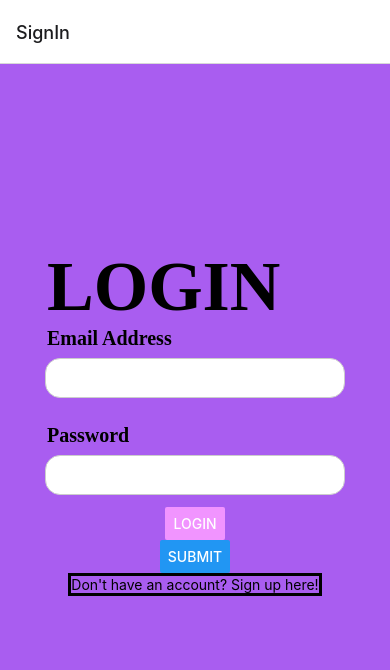
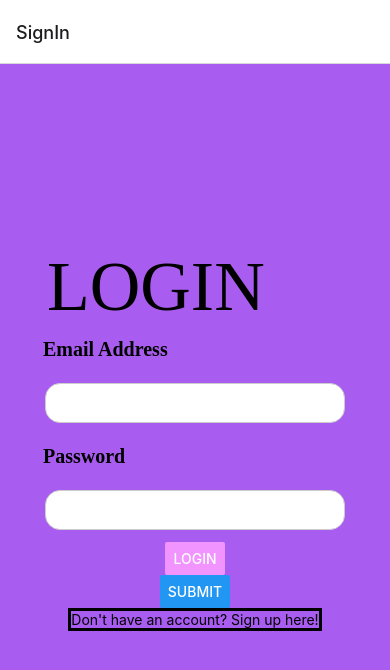
Before and after one commit to BruinEngineeringF22/Sigmax_App, a React Native app: screen /SignIn in a window 390 px wide. Shown: the top 670 px of the page. Built offline with nearby package versions, Linux system fonts and the light colour scheme; no server answers.

Commit message:
added sign up and firebase

```diff
--- a/App.js
+++ b/App.js
@@ -1,5 +1,5 @@
-import { StatusBar } from 'expo-status-bar';
-import { StyleSheet, Text, View } from 'react-native';
+import { StatusBar } from "expo-status-bar";
+import { StyleSheet, Text, View } from "react-native";
 import * as React from "react";
 import { NavigationContainer } from "@react-navigation/native";
 import { createNativeStackNavigator } from "@react-navigation/native-stack";
@@ -11,7 +11,6 @@ export default function App() {
   const Stack = createNativeStackNavigator();
 
   return (
-
     <NavigationContainer>
       <Stack.Navigator initialRouteName="SignIn">
         <Stack.Screen name="SignIn" component={SignIn} />
--- a/package.json
+++ b/package.json
@@ -14,6 +14,7 @@
     "@react-navigation/native-stack": "^6.9.1",
     "expo": "~47.0.3",
     "expo-status-bar": "~1.4.2",
+    "firebase": "^9.14.0",
     "react": "18.1.0",
     "react-dom": "18.1.0",
     "react-native": "0.70.5",
--- a/screens/SignIn.js
+++ b/screens/SignIn.js
@@ -28,16 +28,29 @@ const SignIn = ({ navigation }) => {
       {/* <Image source={require('../assets/index/')} /> */}
       <Text style={styles.login}>LOGIN</Text>
       <SafeAreaView>
-          {/* <Text style={styles.login}>LOGIN</Text> */}
+        <View>
+          <View style={styles.textInputView}>
             <Text style={styles.title}>Email Address</Text>
-          <TextInput style={styles.textbox} onChangeText={setEmail} value={email} />
+            <TextInput
+              style={styles.textbox}
+              onChangeText={setEmail}
+              value={email}
+            />
+          </View>
+
           <Text style={styles.title}>Password</Text>
-          <TextInput secureTextEntry={true} style={styles.textbox} onChangeText={setPass} value={pass} />
+          <TextInput
+            secureTextEntry={true}
+            style={styles.textbox}
+            onChangeText={setPass}
+            value={pass}
+          />
+        </View>
       </SafeAreaView>
       <Button
         title="Login"
         color="#f194ff"
-        onPress={() => Alert.alert('Button with adjusted color pressed')}
+        onPress={() => Alert.alert("Button with adjusted color pressed")}
       />
 
       <Button
@@ -56,34 +69,37 @@ const SignIn = ({ navigation }) => {
 };
 
 const styles = StyleSheet.create({
-
   loginBtn: {
     alignSelf: "center",
     // width: Dimensions.get('window').width / 2,
     justifyContent: "center",
   },
 
-  login:{
-    position: 'absolute',
+  login: {
+    position: "absolute",
     width: 308,
     height: 105,
     left: 47,
     top: 180,
-    fontFamily: 'Fredoka',
-    fontStyle: 'normal',
-    fontWeight: 600,
+    fontFamily: "Fredoka",
+    fontStyle: "normal",
+    //fontWeight: 60,
     fontSize: 70,
     lineHeight: 85,
-    color: '#000000',
+    color: "#000000",
+  },
+  textInputView: {
+    marginTop: 50,
+    //borderWidth: 1,
   },
 
-  email:{
-    position: 'absolute',
+  email: {
+    position: "absolute",
     width: 297,
     height: 59,
     left: 47,
     top: 481,
-    background:'#FFFFFF',
+    background: "#FFFFFF",
     opacity: 0.7,
     borderRadius: 25,
   },
@@ -101,32 +117,33 @@ const styles = StyleSheet.create({
     fontWeight: "bold",
     height: 25,
     margin: 20,
-    padding: 20
-
+    padding: 20,
   },
 
   title: {
+    //marginTop: 20,
     fontFamily: "Cochin",
     fontSize: 20,
     fontWeight: "bold",
-    height: 25,
-    margin: 4,
-    // borderWidth: 1,
+    //height: 25,
+    // margin: 4,
+    //borderWidth: 1,
     padding: 10,
   },
 
   textbox: {
     width: 300,
     height: 40,
-    backgroundColor: '#fff',
+    backgroundColor: "#fff",
     paddingVertical: 10,
     paddingHorizontal: 15,
-    borderColor: '#ccc',
+    borderColor: "#ccc",
     borderWidth: 1,
     borderRadius: 15,
     fontSize: 16,
     margin: 12,
     borderWidth: 1,
+    padding: 10,
     justifyContent: "center",
   },
   switchScreen: {
--- a/screens/SignUp.js
+++ b/screens/SignUp.js
@@ -5,9 +5,11 @@ import {
   TextInput,
   StyleSheet,
   TouchableOpacity,
+  Text,
 } from "react-native";
 import { NavigationContainer } from "@react-navigation/native";
 import { createNativeStackNavigator } from "@react-navigation/native-stack";
+import { auth } from "../Firebase";
 
 const SignUp = ({ navigation }) => {
   const [userName, setUserName] = useState("");
@@ -24,7 +26,13 @@ const SignUp = ({ navigation }) => {
   };
 
   const handleSubmit = () => {
-    navigation.navigate("HomeScreen");
+    auth
+      .createUserWithEmailAndPassword(email, password)
+      .then((userCredentials) => {
+        const user = userCredentials.user;
+        navigation.navigate("HomeScreen");
+      })
+      .catch((error) => alert(error.message));
   };
 
   return (
@@ -81,8 +89,8 @@ const styles = StyleSheet.create({
     padding: 8,
     color: "white",
     borderRadius: 14,
-    fontSize: 18,
-    fontWeight: "500",
+    fontSize: 16,
+    //fontWeight: 50,
   },
   container: {
     flex: 1,
@@ -95,7 +103,7 @@ const styles = StyleSheet.create({
     height: 106,
     left: 30,
     top: 277,
-    fontWeight: 600,
+    fontWeight: 60,
     fontSize: 70,
     lineHeight: 85,
     color: "black",
```
Also changed, not shown: 1 other file (tests, documents, lock files or other folders). Lines whose indentation alone changed are shown as unchanged.
